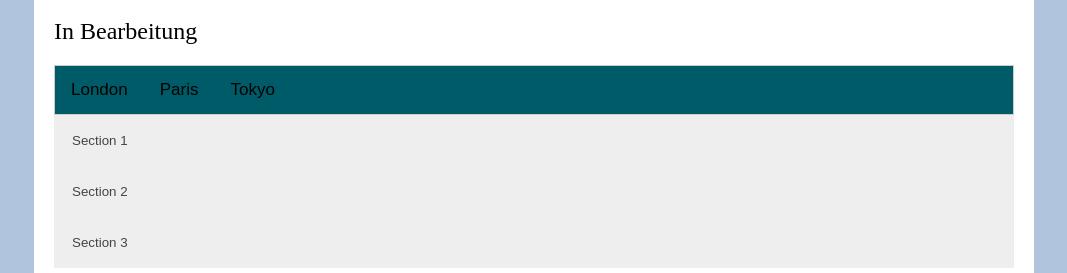
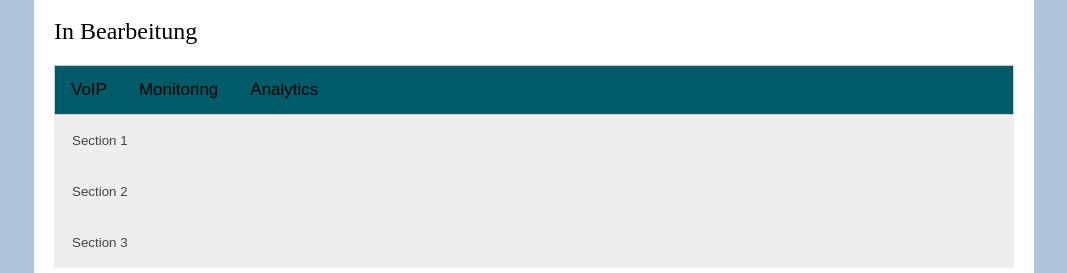
Before and after one commit to zarat/zarat.github.io, a Jekyll site: the page built from index.html, in a window 1280 px wide. Shown: the part 217-490 px from the top of the page, without its empty margins (106-1173 px from the left). Built offline with Jekyll 4.4.1, drawn with Linux system fonts in a browser that asks for light colours; the list of posts is cut into pages by our own code.

Commit message:
Update index.html

```diff
--- a/index.html
+++ b/index.html
@@ -78,9 +78,9 @@ layout: default
     <div class="sp-content-item-body">
 
       <div class="tab">
-        <button class="tablinks" onclick="openCity(event, 'London')">London</button>
-        <button class="tablinks" onclick="openCity(event, 'Paris')">Paris</button>
-        <button class="tablinks" onclick="openCity(event, 'Tokyo')">Tokyo</button>
+        <button class="tablinks" onclick="openCity(event, 'London')">VoIP</button>
+        <button class="tablinks" onclick="openCity(event, 'Paris')">Monitoring</button>
+        <button class="tablinks" onclick="openCity(event, 'Tokyo')">Analytics</button>
       </div>
 
       <div id="London" class="tabcontent">
```
